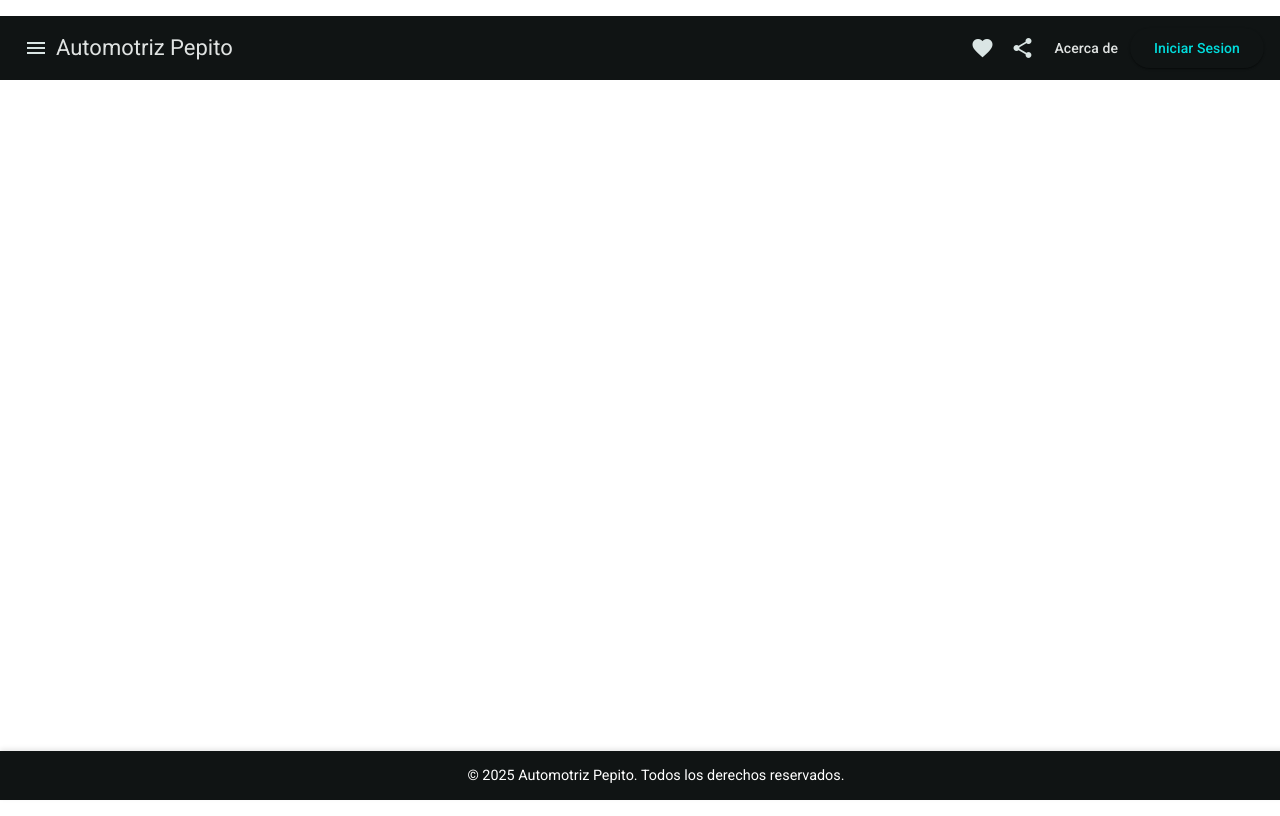
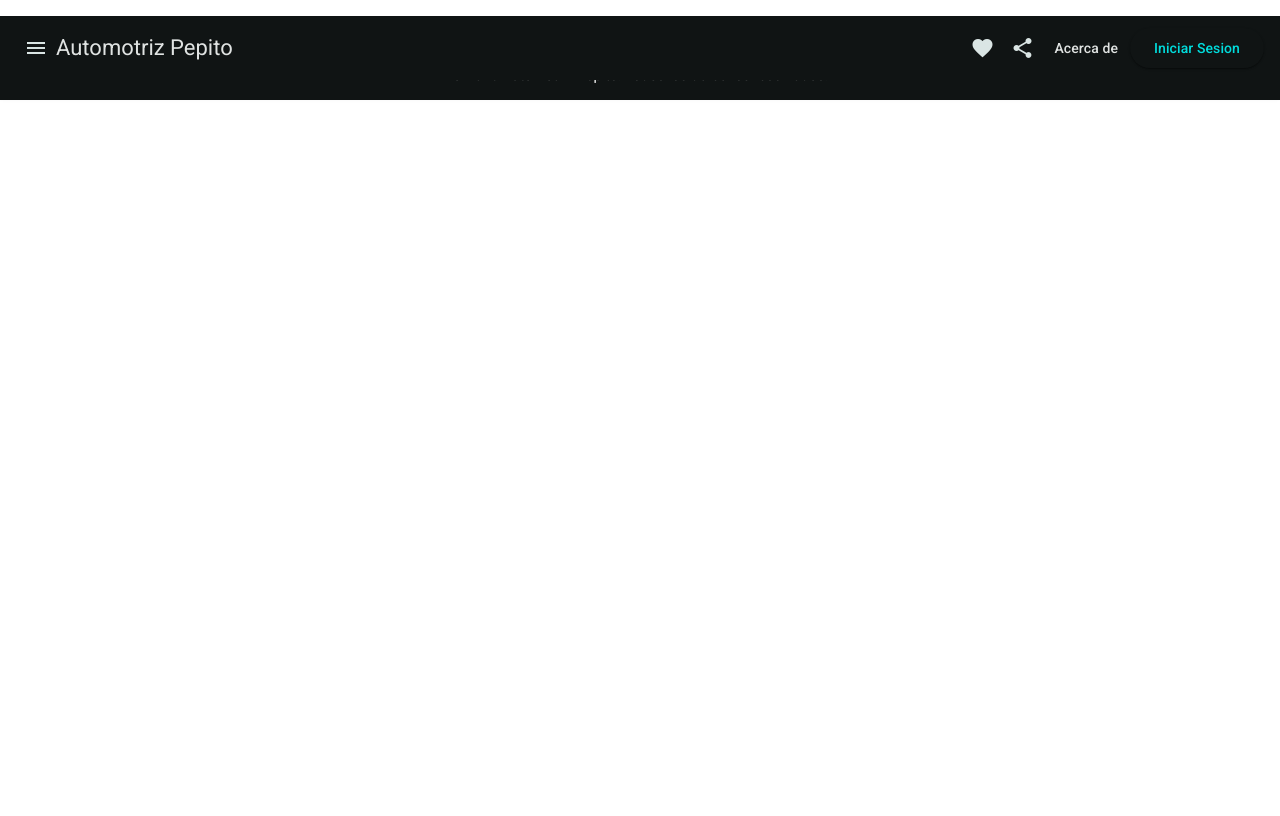
Before and after one commit to Jordy01090/DashboardAutomotriz, an Angular app: page / in a window 1280 px wide. Built offline with nearby package versions, Linux system fonts and the light colour scheme.

Commit message:
estilo footer

```diff
--- a/src/app/pie-de-pagina/pie-de-pagina.component.css
+++ b/src/app/pie-de-pagina/pie-de-pagina.component.css
@@ -5,10 +5,6 @@
     text-align: center;
     font-size: 0.9rem;
     box-shadow: 0 -2px 5px rgba(0,0,0,0.1);
-    position: fixed;
-    bottom: 0;
-    left: 0;
-    width: 100%;
 }
 
   .footer-content {
```
